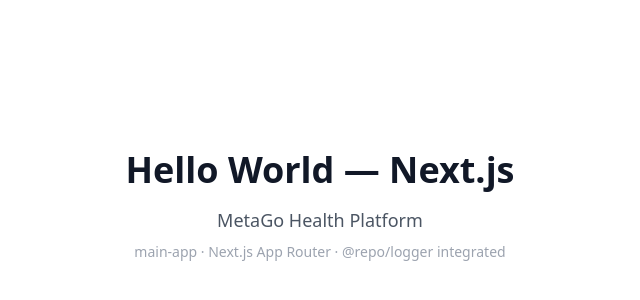
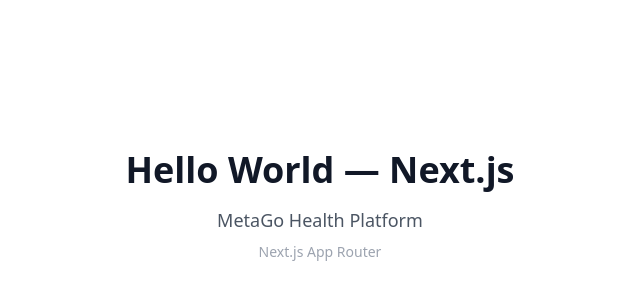
Before and after one commit to yajay0411/metaGo-platform, a Next.js app in the folder apps/main-app/: page / in a window 1280 px wide. Shown: the part 194-494 px from the top of the page, without its empty margins (320-960 px from the left). Built offline with nearby package versions, Linux system fonts and the light colour scheme.

Commit message:
refactor: simplify main-app homepage text
- Remove redundant logger integration mention
- Clean up homepage description
- Maintain essential Next.js App Router information

```diff
--- a/apps/main-app/app/page.tsx
+++ b/apps/main-app/app/page.tsx
@@ -12,9 +12,7 @@
       <div className="text-center">
         <h1 className="text-4xl font-bold text-gray-900 mb-4">Hello World — Next.js</h1>
         <p className="text-lg text-gray-600 mb-2">MetaGo Health Platform</p>
-        <p className="text-sm text-gray-400">
-          main-app &middot; Next.js App Router &middot; @repo/logger integrated
-        </p>
+        <p className="text-sm text-gray-400">Next.js App Router</p>
       </div>
     </main>
   );
```
